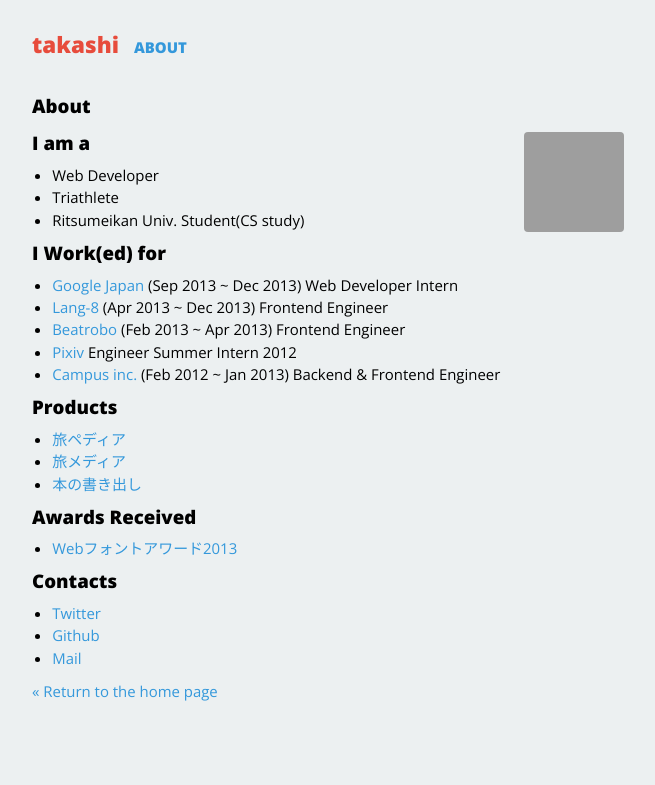
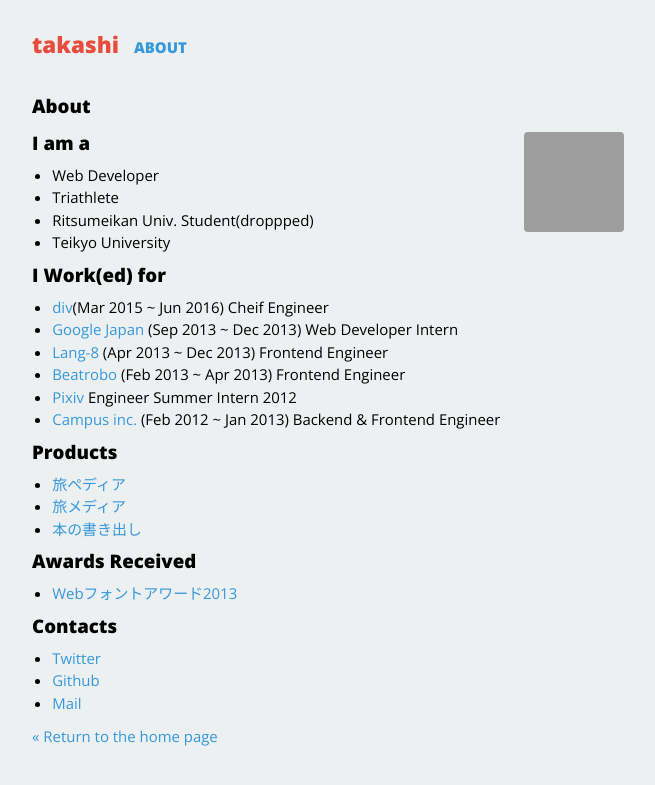
Before and after one commit to takashi/takashi.github.io, a Jekyll site: the page built from about.md, in a window 1280 px wide, cut to the strip 0-785 px from the top of the page. Shown: the whole strip, without its empty margins (312-967 px from the left). Built offline with Jekyll 4.4.1, drawn with Linux system fonts in a browser that asks for light colours; nearby versions of some CDN libraries; grey boxes are pictures that could not be loaded.

Commit message:
update about

```diff
--- a/about.md
+++ b/about.md
@@ -10,10 +10,12 @@ permalink: /about/
 
 - Web Developer
 - Triathlete
-- Ritsumeikan Univ. Student(CS study)
+- Ritsumeikan Univ. Student(droppped)
+- Teikyo University
 
 ## I Work(ed) for
 
+- [div](http://di-v.co.jp/)(Mar 2015 ~ Jun 2016) Cheif Engineer
 - [Google Japan](https://www.google.co.jp/) (Sep 2013 ~ Dec 2013) Web Developer Intern
 - [Lang-8](http://lang-8.com/) (Apr 2013 ~ Dec 2013) Frontend Engineer
 - [Beatrobo](https://beatrobo.com) (Feb 2013 ~ Apr 2013) Frontend Engineer
```
Also changed, not shown: 1 other file.
